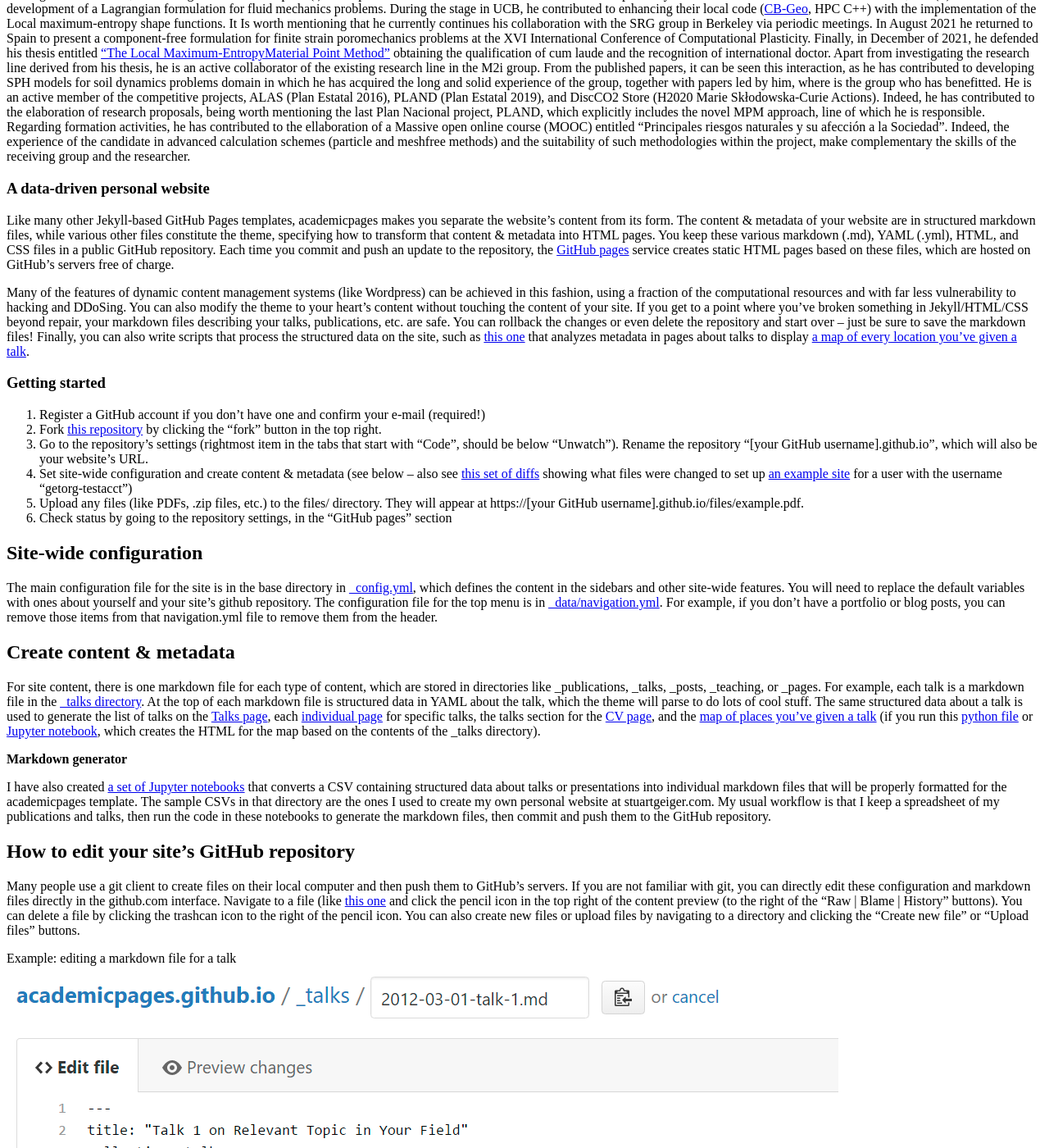
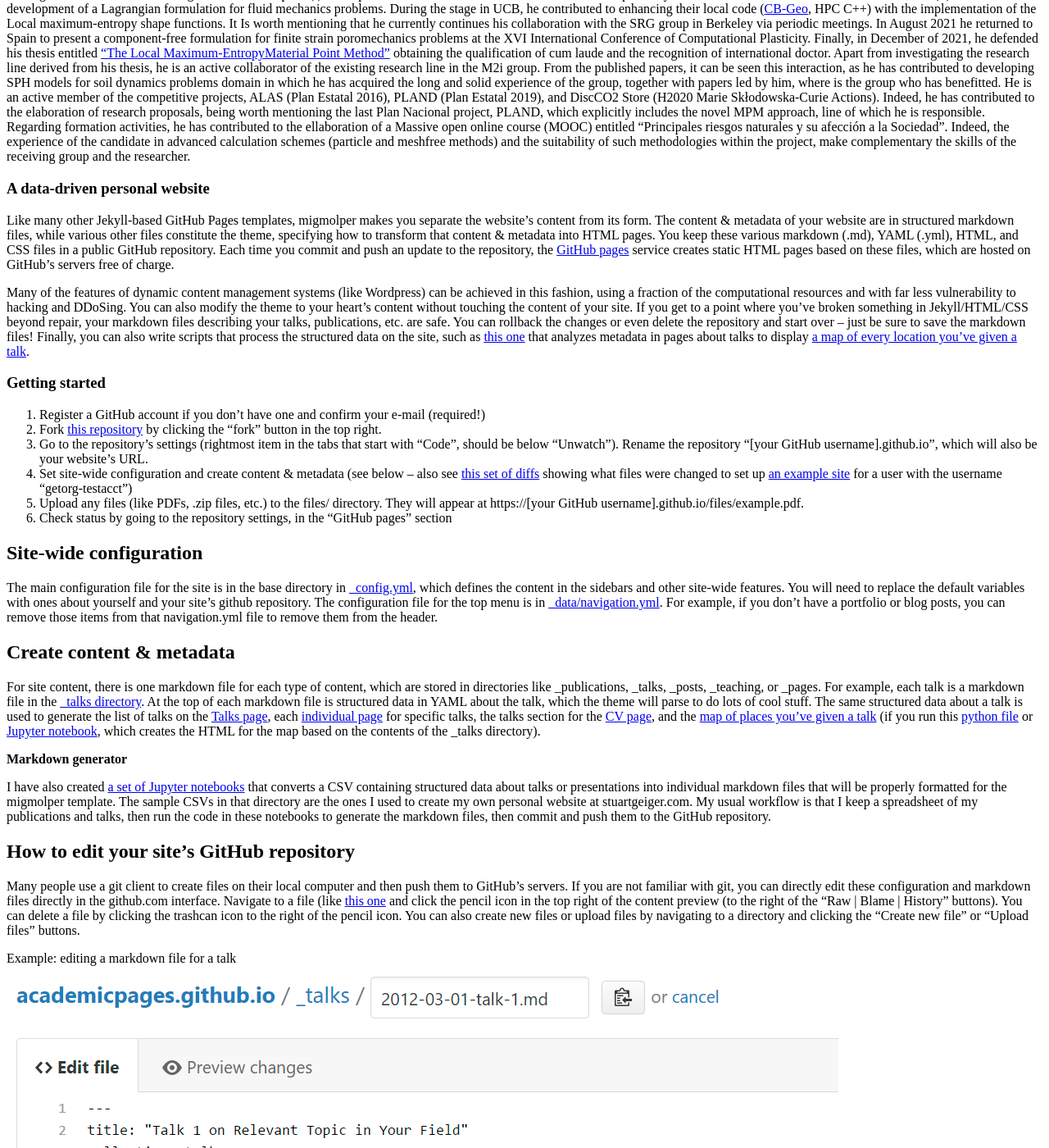
Before and after one commit to migmolper/migmolper.github.io, a Jekyll site: the page built from _pages/about.md, in a window 1280 px wide and 1400 px high, scrolled down 947 px. Shown: the whole window at 82% size. Built offline with Jekyll 4.4.1, drawn with Linux system fonts in a browser that asks for light colours; some of the changed text lies outside the part shown.

Commit message:
Update repository

```diff
--- a/_includes/footer.html
+++ b/_includes/footer.html
@@ -21,4 +21,4 @@
   </ul>
 </div>
 
-<div class="page__footer-copyright">&copy; {{ site.time | date: '%Y' }} {{ site.name | default: site.title }}. {{ site.data.ui-text[site.locale].powered_by | default: "Powered by" }} <a href="http://jekyllrb.com" rel="nofollow">Jekyll</a> &amp; <a href="https://github.com/migmolper/migmolper.github.io">AcademicPages</a>, a fork of <a href="https://mademistakes.com/work/minimal-mistakes-jekyll-theme/" rel="nofollow">Minimal Mistakes</a>.</div>
+<div class="page__footer-copyright">&copy; {{ site.time | date: '%Y' }} {{ site.name | default: site.title }}. {{ site.data.ui-text[site.locale].powered_by | default: "Powered by" }} <a href="http://jekyllrb.com" rel="nofollow">Jekyll</a> &amp; <a href="https://github.com/migmolper/migmolper.github.io">migmolper</a>, a fork of <a href="https://mademistakes.com/work/minimal-mistakes-jekyll-theme/" rel="nofollow">Minimal Mistakes</a>.</div>
--- a/_pages/about.md
+++ b/_pages/about.md
@@ -73,9 +73,9 @@ complementary the skills of the receiving group and the researcher.
 
 A data-driven personal website
 ======
-Like many other Jekyll-based GitHub Pages templates, academicpages makes you separate the website's content from its form. The content & metadata of your website are in structured markdown files, while various other files constitute the theme, specifying how to transform that content & metadata into HTML pages. You keep these various markdown (.md), YAML (.yml), HTML, and CSS files in a public GitHub repository. Each time you commit and push an update to the repository, the [GitHub pages](https://pages.github.com/) service creates static HTML pages based on these files, which are hosted on GitHub's servers free of charge.
+Like many other Jekyll-based GitHub Pages templates, migmolper makes you separate the website's content from its form. The content & metadata of your website are in structured markdown files, while various other files constitute the theme, specifying how to transform that content & metadata into HTML pages. You keep these various markdown (.md), YAML (.yml), HTML, and CSS files in a public GitHub repository. Each time you commit and push an update to the repository, the [GitHub pages](https://pages.github.com/) service creates static HTML pages based on these files, which are hosted on GitHub's servers free of charge.
 
-Many of the features of dynamic content management systems (like Wordpress) can be achieved in this fashion, using a fraction of the computational resources and with far less vulnerability to hacking and DDoSing. You can also modify the theme to your heart's content without touching the content of your site. If you get to a point where you've broken something in Jekyll/HTML/CSS beyond repair, your markdown files describing your talks, publications, etc. are safe. You can rollback the changes or even delete the repository and start over -- just be sure to save the markdown files! Finally, you can also write scripts that process the structured data on the site, such as [this one](https://github.com/migmolper/migmolper.github.io/blob/master/talkmap.ipynb) that analyzes metadata in pages about talks to display [a map of every location you've given a talk](https://academicpages.github.io/talkmap.html).
+Many of the features of dynamic content management systems (like Wordpress) can be achieved in this fashion, using a fraction of the computational resources and with far less vulnerability to hacking and DDoSing. You can also modify the theme to your heart's content without touching the content of your site. If you get to a point where you've broken something in Jekyll/HTML/CSS beyond repair, your markdown files describing your talks, publications, etc. are safe. You can rollback the changes or even delete the repository and start over -- just be sure to save the markdown files! Finally, you can also write scripts that process the structured data on the site, such as [this one](https://github.com/migmolper/migmolper.github.io/blob/master/talkmap.ipynb) that analyzes metadata in pages about talks to display [a map of every location you've given a talk](https://migmolper.github.io/talkmap.html).
 
 Getting started
 ======
@@ -92,12 +92,12 @@ The main configuration file for the site is in the base directory in [_config.ym
 
 Create content & metadata
 ------
-For site content, there is one markdown file for each type of content, which are stored in directories like _publications, _talks, _posts, _teaching, or _pages. For example, each talk is a markdown file in the [_talks directory](https://github.com/migmolper/migmolper.github.io/tree/master/_talks). At the top of each markdown file is structured data in YAML about the talk, which the theme will parse to do lots of cool stuff. The same structured data about a talk is used to generate the list of talks on the [Talks page](https://academicpages.github.io/talks), each [individual page](https://academicpages.github.io/talks/2012-03-01-talk-1) for specific talks, the talks section for the [CV page](https://academicpages.github.io/cv), and the [map of places you've given a talk](https://academicpages.github.io/talkmap.html) (if you run this [python file](https://github.com/migmolper/migmolper.github.io/blob/master/talkmap.py) or [Jupyter notebook](https://github.com/migmolper/migmolper.github.io/blob/master/talkmap.ipynb), which creates the HTML for the map based on the contents of the _talks directory).
+For site content, there is one markdown file for each type of content, which are stored in directories like _publications, _talks, _posts, _teaching, or _pages. For example, each talk is a markdown file in the [_talks directory](https://github.com/migmolper/migmolper.github.io/tree/master/_talks). At the top of each markdown file is structured data in YAML about the talk, which the theme will parse to do lots of cool stuff. The same structured data about a talk is used to generate the list of talks on the [Talks page](https://migmolper.github.io/talks), each [individual page](https://migmolper.github.io/talks/2012-03-01-talk-1) for specific talks, the talks section for the [CV page](https://migmolper.github.io/cv), and the [map of places you've given a talk](https://migmolper.github.io/talkmap.html) (if you run this [python file](https://github.com/migmolper/migmolper.github.io/blob/master/talkmap.py) or [Jupyter notebook](https://github.com/migmolper/migmolper.github.io/blob/master/talkmap.ipynb), which creates the HTML for the map based on the contents of the _talks directory).
 
 **Markdown generator**
 
 I have also created [a set of Jupyter notebooks](https://github.com/migmolper/migmolper.github.io/tree/master/markdown_generator
-) that converts a CSV containing structured data about talks or presentations into individual markdown files that will be properly formatted for the academicpages template. The sample CSVs in that directory are the ones I used to create my own personal website at stuartgeiger.com. My usual workflow is that I keep a spreadsheet of my publications and talks, then run the code in these notebooks to generate the markdown files, then commit and push them to the GitHub repository.
+) that converts a CSV containing structured data about talks or presentations into individual markdown files that will be properly formatted for the migmolper template. The sample CSVs in that directory are the ones I used to create my own personal website at stuartgeiger.com. My usual workflow is that I keep a spreadsheet of my publications and talks, then run the code in these notebooks to generate the markdown files, then commit and push them to the GitHub repository.
 
 How to edit your site's GitHub repository
 ------
@@ -108,4 +108,4 @@ Example: editing a markdown file for a talk
 
 For more info
 ------
-More info about configuring academicpages can be found in [the guide](https://academicpages.github.io/markdown/). The [guides for the Minimal Mistakes theme](https://mmistakes.github.io/minimal-mistakes/docs/configuration/) (which this theme was forked from) might also be helpful.
+More info about configuring migmolper can be found in [the guide](https://migmolper.github.io/markdown/). The [guides for the Minimal Mistakes theme](https://mmistakes.github.io/minimal-mistakes/docs/configuration/) (which this theme was forked from) might also be helpful.
--- a/markdown_generator/publications.py
+++ b/markdown_generator/publications.py
@@ -1,9 +1,9 @@
 
 # coding: utf-8
 
-# # Publications markdown generator for academicpages
+# # Publications markdown generator for migmolper
 #
-# Takes a TSV of publications with metadata and converts them for use with [academicpages.github.io](academicpages.github.io). This is an interactive Jupyter notebook, with the core python code in publications.py. Run either from the `markdown_generator` folder after replacing `publications.tsv` with one that fits your format.
+# Takes a TSV of publications with metadata and converts them for use with [migmolper.github.io](migmolper.github.io). This is an interactive Jupyter notebook, with the core python code in publications.py. Run either from the `markdown_generator` folder after replacing `publications.tsv` with one that fits your format.
 #
 # TODO: Make this work with BibTex and other databases of citations, rather than Stuart's non-standard TSV format and citation style.
 #
--- a/markdown_generator/publications.tsv
+++ b/markdown_generator/publications.tsv
@@ -1,4 +1,4 @@
 pub_date	title	venue	excerpt	citation	url_slug	paper_url
-2009-10-01	Paper Title Number 1	Journal 1	This paper is about the number 1. The number 2 is left for future work.	Your Name, You. (2009). "Paper Title Number 1." <i>Journal 1</i>. 1(1).	paper-title-number-1	http://academicpages.github.io/files/paper1.pdf
-2010-10-01	Paper Title Number 2	Journal 1	This paper is about the number 2. The number 3 is left for future work.	Your Name, You. (2010). "Paper Title Number 2." <i>Journal 1</i>. 1(2).	paper-title-number-2	http://academicpages.github.io/files/paper2.pdf
-2015-10-01	Paper Title Number 3	Journal 1	This paper is about the number 3. The number 4 is left for future work.	Your Name, You. (2015). "Paper Title Number 3." <i>Journal 1</i>. 1(3).	paper-title-number-3	http://academicpages.github.io/files/paper3.pdf
+2009-10-01	Paper Title Number 1	Journal 1	This paper is about the number 1. The number 2 is left for future work.	Your Name, You. (2009). "Paper Title Number 1." <i>Journal 1</i>. 1(1).	paper-title-number-1	http://migmolper.github.io/files/paper1.pdf
+2010-10-01	Paper Title Number 2	Journal 1	This paper is about the number 2. The number 3 is left for future work.	Your Name, You. (2010). "Paper Title Number 2." <i>Journal 1</i>. 1(2).	paper-title-number-2	http://migmolper.github.io/files/paper2.pdf
+2015-10-01	Paper Title Number 3	Journal 1	This paper is about the number 3. The number 4 is left for future work.	Your Name, You. (2015). "Paper Title Number 3." <i>Journal 1</i>. 1(3).	paper-title-number-3	http://migmolper.github.io/files/paper3.pdf
--- a/markdown_generator/pubsFromBib.py
+++ b/markdown_generator/pubsFromBib.py
@@ -1,9 +1,9 @@
 #!/usr/bin/env python
 # coding: utf-8
 
-# # Publications markdown generator for academicpages
+# # Publications markdown generator for migmolper
 #
-# Takes a set of bibtex of publications and converts them for use with [academicpages.github.io](academicpages.github.io). This is an interactive Jupyter notebook ([see more info here](http://jupyter-notebook-beginner-guide.readthedocs.io/en/latest/what_is_jupyter.html)).
+# Takes a set of bibtex of publications and converts them for use with [migmolper.github.io](migmolper.github.io). This is an interactive Jupyter notebook ([see more info here](http://jupyter-notebook-beginner-guide.readthedocs.io/en/latest/what_is_jupyter.html)).
 #
 # The core python code is also in `pubsFromBibs.py`.
 # Run either from the `markdown_generator` folder after replacing updating the publist dictionary with:
--- a/markdown_generator/talks.py
+++ b/markdown_generator/talks.py
@@ -1,9 +1,9 @@
 
 # coding: utf-8
 
-# # Talks markdown generator for academicpages
+# # Talks markdown generator for migmolper
 #
-# Takes a TSV of talks with metadata and converts them for use with [academicpages.github.io](academicpages.github.io). This is an interactive Jupyter notebook ([see more info here](http://jupyter-notebook-beginner-guide.readthedocs.io/en/latest/what_is_jupyter.html)). The core python code is also in `talks.py`. Run either from the `markdown_generator` folder after replacing `talks.tsv` with one containing your data.
+# Takes a TSV of talks with metadata and converts them for use with [migmolper.github.io](migmolper.github.io). This is an interactive Jupyter notebook ([see more info here](http://jupyter-notebook-beginner-guide.readthedocs.io/en/latest/what_is_jupyter.html)). The core python code is also in `talks.py`. Run either from the `markdown_generator` folder after replacing `talks.tsv` with one containing your data.
 #
 # TODO: Make this work with BibTex and other databases, rather than Stuart's non-standard TSV format and citation style.
 
```
Also changed, not shown: CONTRIBUTING.md (+1 -1 lines), README.md (+1 -1 lines), _publications/2009-10-01-paper-title-number-1.md (+1 -1 lines), _publications/2010-10-01-paper-title-number-2.md (+2 -2 lines), _publications/2015-10-01-paper-title-number-3.md (+2 -2 lines), markdown_generator/readme.md (+1 -1 lines), 3 other files.
